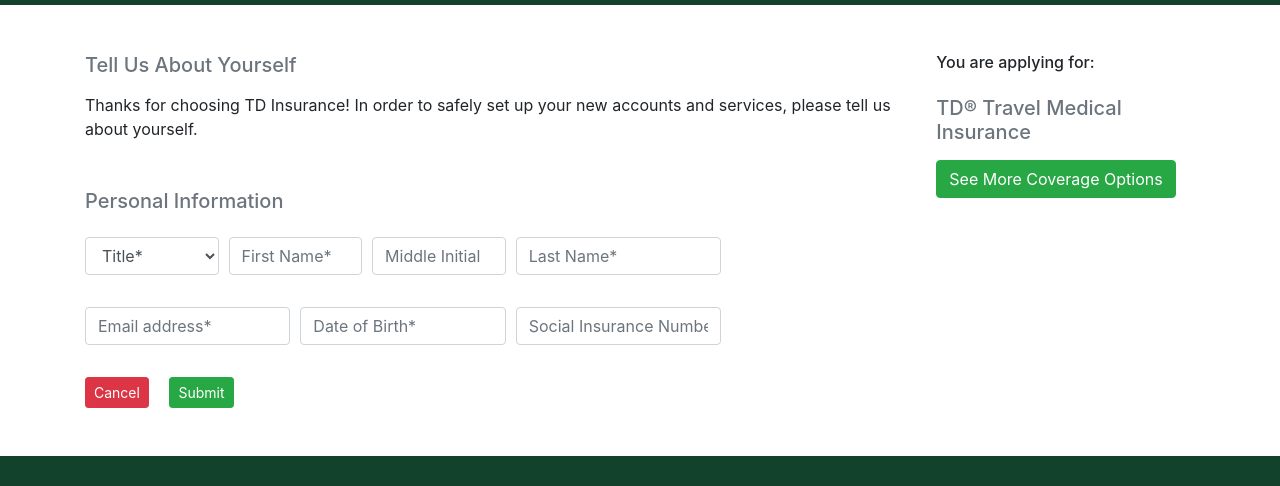
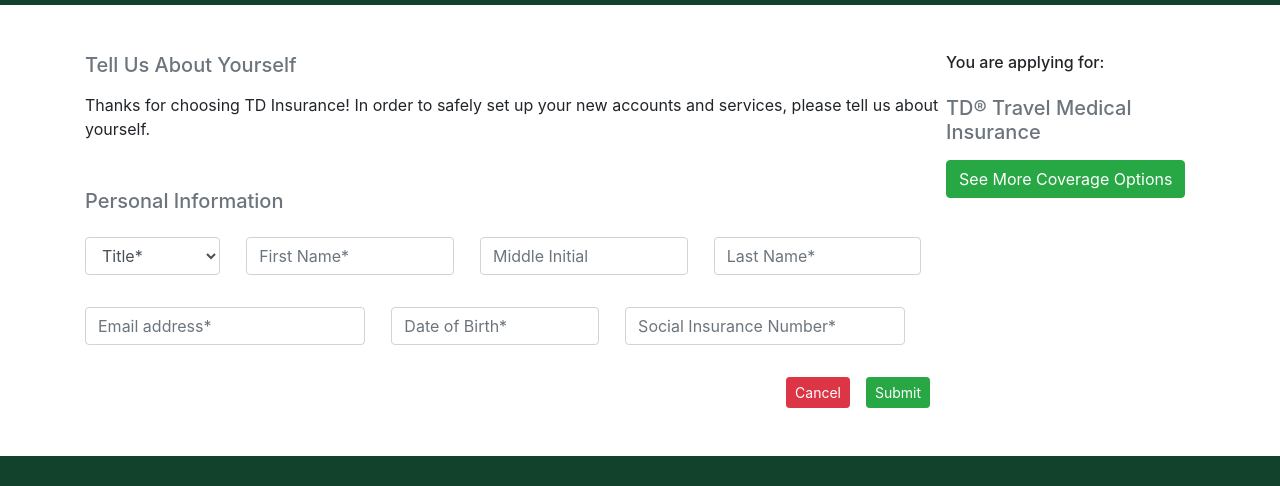
Before and after one commit to prudhvikolli/td-assessment, a plain HTML site: page index.html in a window 1280 px wide. Shown: the part 51-537 px from the top of the page. Drawn offline with nearby package versions, Linux system fonts and the light colour scheme.

Commit message:
Flexes form submit buttons

```diff
--- a/index.html
+++ b/index.html
@@ -92,8 +92,8 @@
                 <div class="mb-5">
                     <div class="h5 text-secondary mt-4 mb-4 text-md-left text-center">Personal Information</div>
                     <form>
-                        <div class="form-fields form-row mt-3 mb-3">
-                            <div class="form-group col-md-2">
+                        <div class="form-fields form-row mt-3 mb-md-3">
+                            <div class="form-group col-md-2 mr-md-3">
                                 <select class="form-control" required>
                                     <option default>Title*</option>
                                     <option>Mr.</option>
@@ -104,10 +104,10 @@
                                     <option>Jr.</option>
                                 </select>
                             </div>
-                            <div class="form-group col-md-2">
+                            <div class="form-group col-md-3 mr-md-3">
                                 <input type="text" class="form-control" placeholder="First Name*" required>
                             </div>
-                            <div class="form-group col-md-2">
+                            <div class="form-group col-md-3 mr-md-3">
                                 <input type="text" class="form-control" placeholder="Middle Initial">
                             </div>
                             <div class="form-group col-md-3">
@@ -115,17 +115,17 @@
                             </div>
                         </div>
                         <div class="form-fields form-row mb-3">
-                            <div class="form-group col-md-3">
+                            <div class="form-group col-md-4 mr-md-3">
                                 <input type="email" class="form-control" placeholder="Email address*" required>
                             </div>
-                            <div class="form-group col-md-3">
+                            <div class="form-group col-md-3 mr-md-3">
                                 <input type="text" class="form-control" placeholder="Date of Birth*" required>
                             </div>
-                            <div class="form-group col-md-3">
+                            <div class="form-group col-md-4">
                                 <input type="text" class="form-control" placeholder="Social Insurance Number*" required>
                             </div>
                         </div>
-                        <div class="form-actions">
+                        <div class="form-actions d-flex justify-content-end mr-md-3">
                             <button type="button" class="btn btn-sm btn-danger mr-3">Cancel</button>
                             <button type="submit" class="btn btn-sm btn-success">Submit</button>
                         </div>
@@ -136,7 +136,7 @@
 
             <aside>
                 <!-- You are applying for section begin -->
-                <div class="mb-3 mt-md-5">
+                <div class="mb-3 mt-lg-5">
                     <div class="h6">You are applying for:</div>
                     <div class="h5 text-secondary mt-4 mb-3 text-md-left text-center">TD&reg; Travel Medical Insurance</div>
                     <div class="text-md-left text-center">
@@ -148,7 +148,7 @@
         </div>
 
         <!-- footer begin -->
-        <footer class="td-green-background">
+        <footer class="td-green-background d-flex">
             <div class="container text-center text-white pt-5 pb-5">
                 <div id="need-to-talk">
                     Need to talk to us directly?
```
